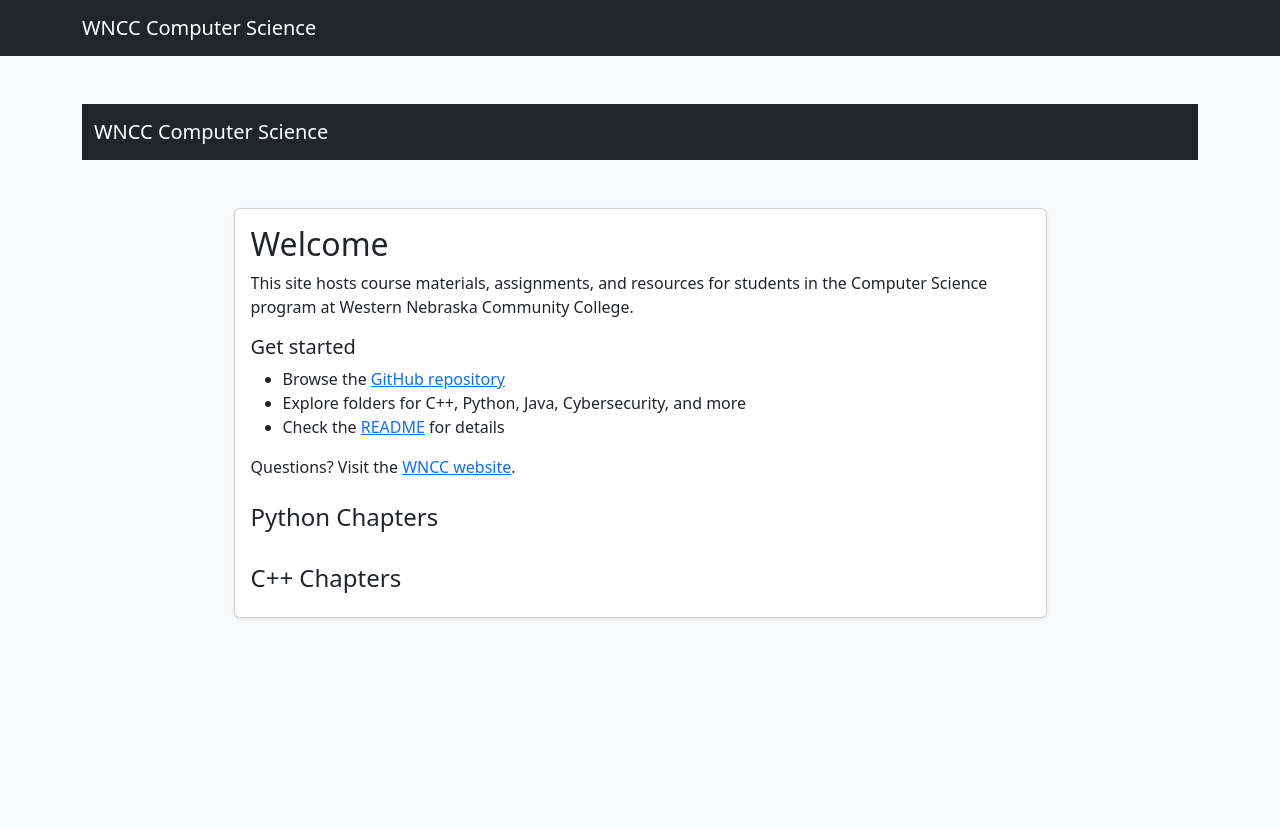
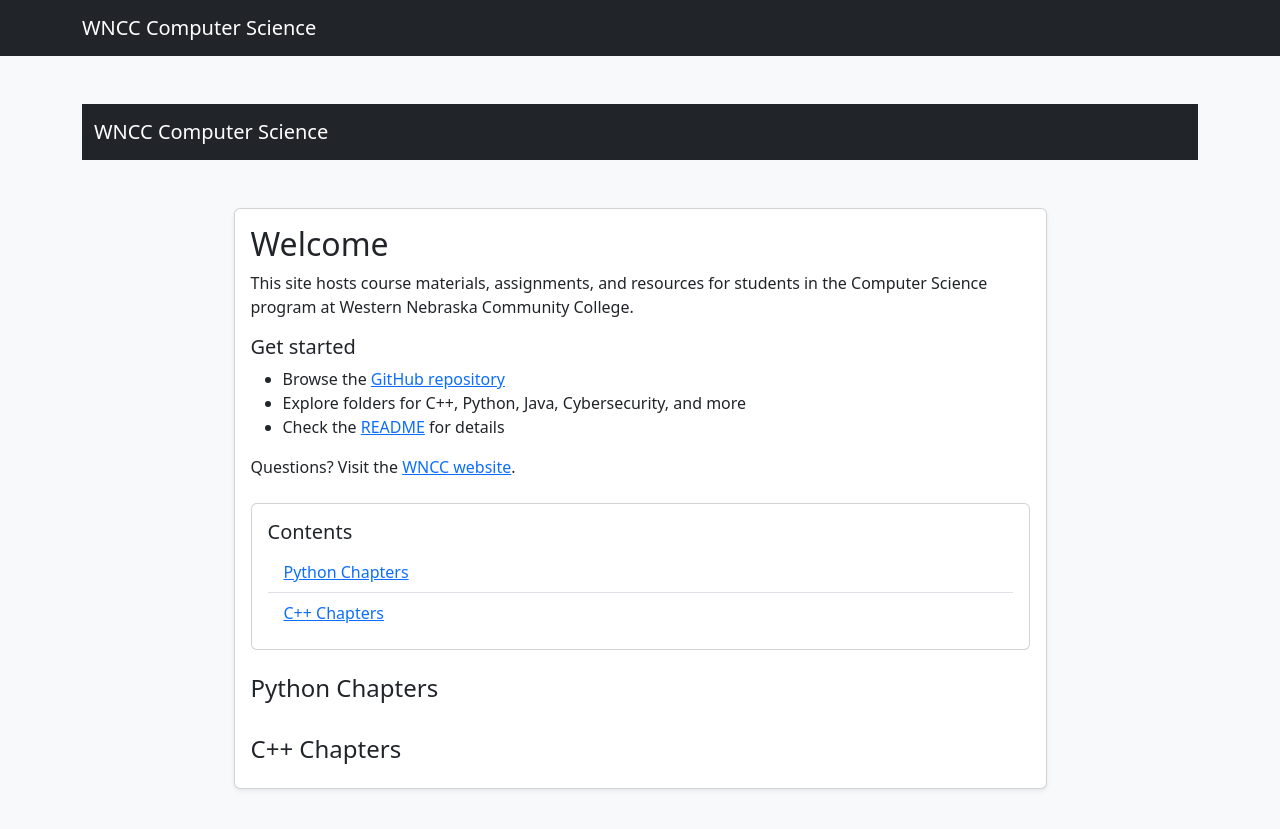
Before and after one commit to itinstructor/WNCCComputerScience, a Jekyll site: the page built from index.html, in a window 1280 px wide. Shown: the top 829 px of the page. Built offline with Jekyll 4.4.1, drawn with Linux system fonts in a browser that asks for light colours; some of the changed lines change nothing that is shown.

Commit message:
Table of Contents

```diff
--- a/index.html
+++ b/index.html
@@ -38,6 +38,14 @@ title: C++ Assignments
 
                         <p class="mb-4">Questions? Visit the <a href="https://www.wncc.edu/" target="_blank" rel="noopener">WNCC website</a>.</p>
 
+                        <!-- Table of contents for H4 headings -->
+                        <div id="toc-card" class="card mb-4">
+                            <div class="card-body">
+                                <h5 class="card-title">Contents</h5>
+                                <ul id="toc" class="list-group list-group-flush"></ul>
+                            </div>
+                        </div>
+
                         <h4>Python Chapters</h4>
                         <ul class="list-group mb-4">
                             {% assign folder = 'Python/Chapters/' %}
@@ -69,6 +77,35 @@ title: C++ Assignments
 
     <!-- Bootstrap Bundle -->
     <script src="https://cdn.jsdelivr.net/npm/bootstrap@5.3.7/dist/js/bootstrap.bundle.min.js"></script>
+        <script>
+            // Build a Table of Contents for all H4 elements on the page
+            (function () {
+                const toc = document.getElementById('toc');
+                if (!toc) return;
+                const headers = Array.from(document.querySelectorAll('h4'));
+                if (!headers.length) {
+                    // No H4s, hide the TOC card
+                    const tocCard = document.getElementById('toc-card');
+                    if (tocCard) tocCard.style.display = 'none';
+                    return;
+                }
+
+                headers.forEach((h, i) => {
+                    // create a stable id based on text and index
+                    const base = h.textContent.trim().toLowerCase().replace(/[^a-z0-9\s-]/g, '').replace(/\s+/g, '-');
+                    const id = base || ('heading-' + i);
+                    if (!h.id) h.id = id + (document.getElementById(id) ? ('-' + i) : '');
+
+                    const li = document.createElement('li');
+                    li.className = 'list-group-item';
+                    const a = document.createElement('a');
+                    a.href = '#' + h.id;
+                    a.textContent = h.textContent;
+                    li.appendChild(a);
+                    toc.appendChild(li);
+                });
+            })();
+        </script>
 </body>
 
 </html>
```
